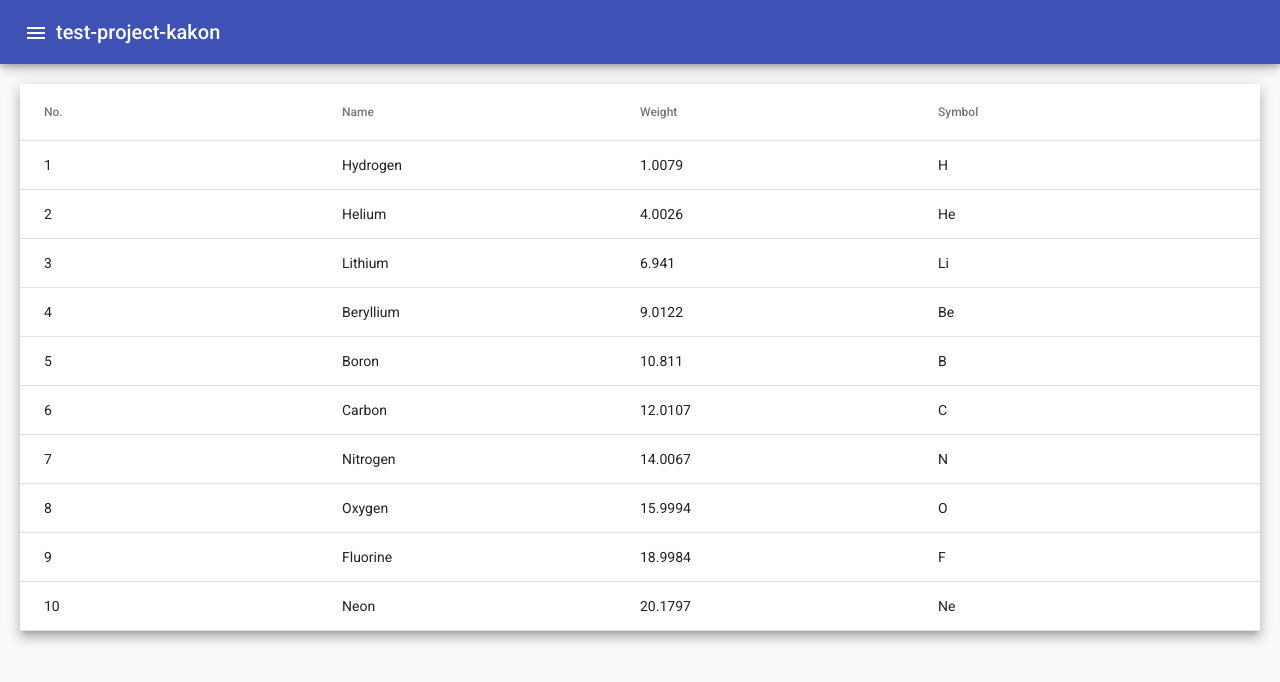
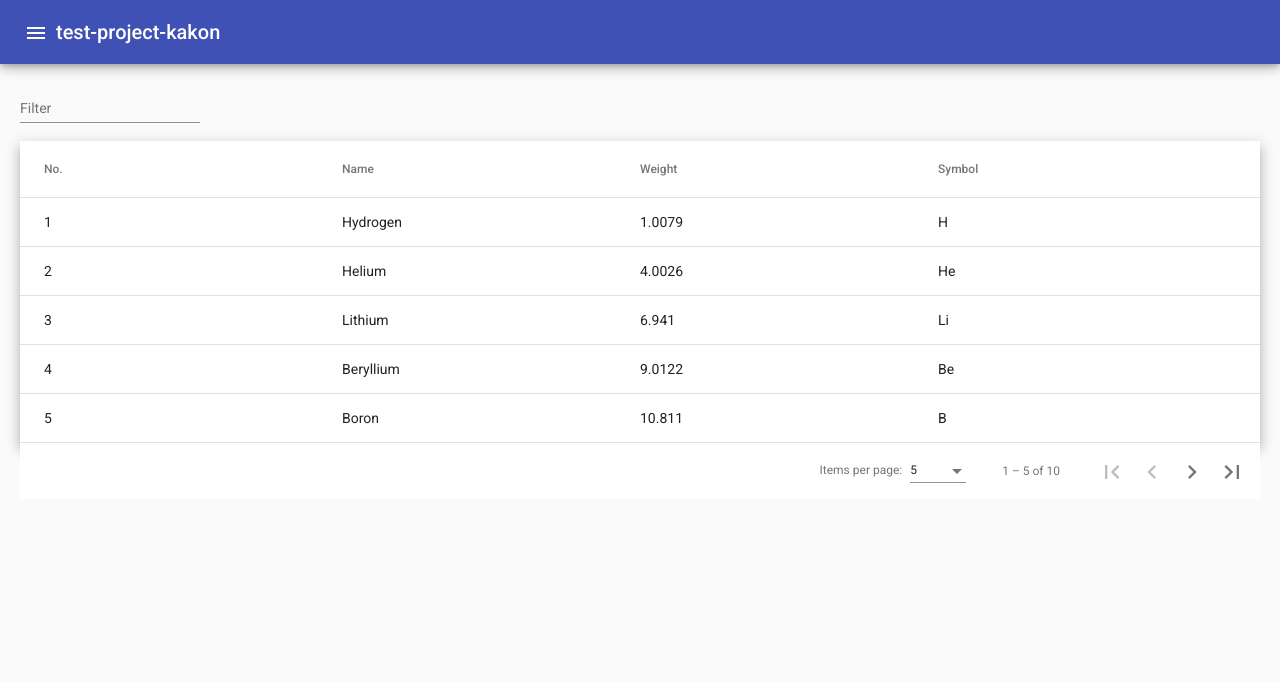
Before and after one commit to kakon-selise/angular-13-practice, an Angular app: page /data-table in a window 1280 px wide. Shown: the top 682 px of the page. Built offline with nearby package versions, Linux system fonts and the light colour scheme.

Commit message:
Data table added

```diff
--- a/src/app/app-data-table/app-data-table.component.html
+++ b/src/app/app-data-table/app-data-table.component.html
@@ -1,19 +1,23 @@
-<mat-table [dataSource]="dataSource" class="mat-elevation-z8">
+<mat-form-field>
+	<input #filterInput type="text" matInput placeholder="Filter" (keyup)="applyFilter(filterInput.value)" />
+</mat-form-field>
+
+<mat-table [dataSource]="dataSource" matSort class="mat-elevation-z8">
 	<!-- Position Column -->
 	<ng-container matColumnDef="position">
-		<mat-header-cell *matHeaderCellDef> No. </mat-header-cell>
+		<mat-header-cell *matHeaderCellDef mat-sort-header=""> No. </mat-header-cell>
 		<mat-cell *matCellDef="let element"> {{ element.position }} </mat-cell>
 	</ng-container>
 
 	<!-- Name Column -->
 	<ng-container matColumnDef="name">
-		<mat-header-cell *matHeaderCellDef> Name </mat-header-cell>
+		<mat-header-cell *matHeaderCellDef mat-sort-header=""> Name </mat-header-cell>
 		<mat-cell *matCellDef="let element"> {{ element.name }} </mat-cell>
 	</ng-container>
 
 	<!-- Weight Column -->
 	<ng-container matColumnDef="weight">
-		<mat-header-cell *matHeaderCellDef> Weight </mat-header-cell>
+		<mat-header-cell *matHeaderCellDef mat-sort-header=""> Weight </mat-header-cell>
 		<mat-cell *matCellDef="let element"> {{ element.weight }} </mat-cell>
 	</ng-container>
 
@@ -24,5 +28,8 @@
 	</ng-container>
 
 	<mat-header-row *matHeaderRowDef="displayedColumns"></mat-header-row>
-	<mat-row *matRowDef="let row; columns: displayedColumns"></mat-row>
+	<mat-row *matRowDef="let row; columns: displayedColumns" (click)="getRowData(row)"></mat-row>
 </mat-table>
+
+<mat-paginator [pageSizeOptions]="[5, 10, 20]" showFirstLastButtons aria-label="Select page of periodic elements">
+</mat-paginator>
--- a/src/app/app-data-table/app-data-table.component.ts
+++ b/src/app/app-data-table/app-data-table.component.ts
@@ -1,4 +1,7 @@
-import { Component, OnInit } from '@angular/core';
+import { AfterViewInit, Component, OnInit, ViewChild } from '@angular/core';
+import { MatPaginator } from '@angular/material/paginator';
+import { MatSort } from '@angular/material/sort';
+import { MatTableDataSource } from '@angular/material/table';
 
 export interface PeriodicElement {
 	name: string;
@@ -25,11 +28,27 @@ const ELEMENT_DATA: PeriodicElement[] = [
 	templateUrl: './app-data-table.component.html',
 	styleUrls: ['./app-data-table.component.scss'],
 })
-export class AppDataTableComponent implements OnInit {
+export class AppDataTableComponent implements OnInit, AfterViewInit {
+	displayedColumns: string[] = ['position', 'name', 'weight', 'symbol'];
+	dataSource = new MatTableDataSource(ELEMENT_DATA);
+
+	@ViewChild(MatSort) sort: MatSort;
+	@ViewChild(MatPaginator) paginator: MatPaginator;
+
 	constructor() {}
 
-	displayedColumns: string[] = ['position', 'name', 'weight', 'symbol'];
-	dataSource = ELEMENT_DATA;
+	getRowData(row: PeriodicElement) {
+		console.log(row);
+	}
+
+	applyFilter(filterValue: string) {
+		this.dataSource.filter = filterValue.trim().toLocaleLowerCase();
+	}
 
 	ngOnInit(): void {}
+
+	ngAfterViewInit(): void {
+		this.dataSource.sort = this.sort;
+		this.dataSource.paginator = this.paginator;
+	}
 }
--- a/src/app/shared/material/material.module.ts
+++ b/src/app/shared/material/material.module.ts
@@ -14,6 +14,7 @@ import { MatIconModule } from '@angular/material/icon';
 import { MatInputModule } from '@angular/material/input';
 import { MatListModule } from '@angular/material/list';
 import { MatMenuModule } from '@angular/material/menu';
+import { MatPaginatorModule } from '@angular/material/paginator';
 import { MatProgressSpinnerModule } from '@angular/material/progress-spinner';
 import { MatRadioModule } from '@angular/material/radio';
 import { MatSelectModule } from '@angular/material/select';
@@ -21,6 +22,7 @@ import { MatSidenavModule } from '@angular/material/sidenav';
 import { MatSlideToggleModule } from '@angular/material/slide-toggle';
 import { MatSliderModule } from '@angular/material/slider';
 import { MatSnackBarModule } from '@angular/material/snack-bar';
+import { MatSortModule } from '@angular/material/sort';
 import { MatTableModule } from '@angular/material/table';
 import { MatTabsModule } from '@angular/material/tabs';
 import { MatToolbarModule } from '@angular/material/toolbar';
@@ -52,6 +54,8 @@ const MaterialComponents = [
 	MatTabsModule,
 	MatTooltipModule,
 	MatSidenavModule,
+	MatSortModule,
+	MatPaginatorModule,
 ];
 
 @NgModule({
```
